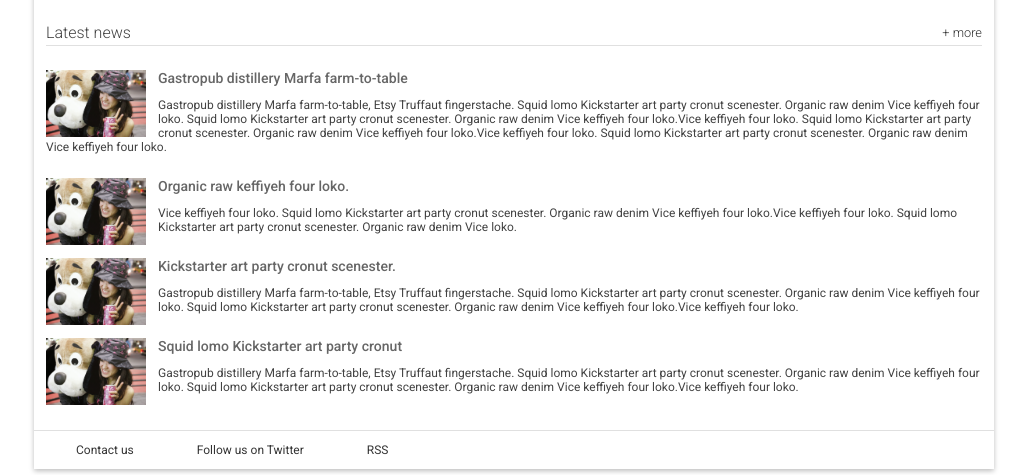
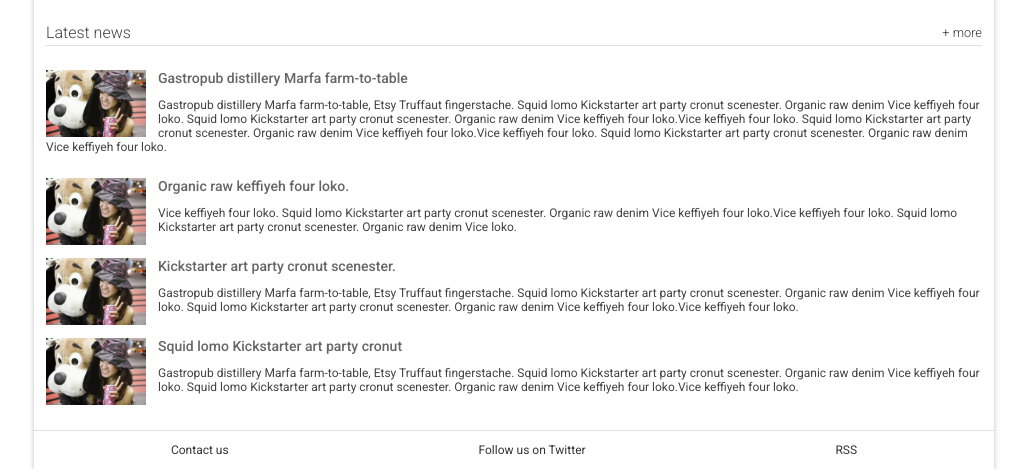
Before and after one commit to ac-fuentes/udacity_brighton_times, a plain HTML site: page index.html in a window 1280 px wide. Shown: the part 724-1199 px from the top of the page, without its empty margins (126-1153 px from the left). Drawn offline with Linux system fonts and the light colour scheme.

Commit message:
Center footer elements using display: flex

```diff
--- a/main.css
+++ b/main.css
@@ -296,15 +296,19 @@ footer {
   width: 100%;
 }
 
+footer > ul {
+  display: flex;
+  justify-content: space-around;
+}
+
 footer li {
-  display: inline-block;
+  flex: 0 1 auto;
   margin: 0 1em;
 }
 
 footer a {
   text-decoration: none;
   color: #333;
-  padding: 1.5em;
 }
 
 /*Media queries*/
```
